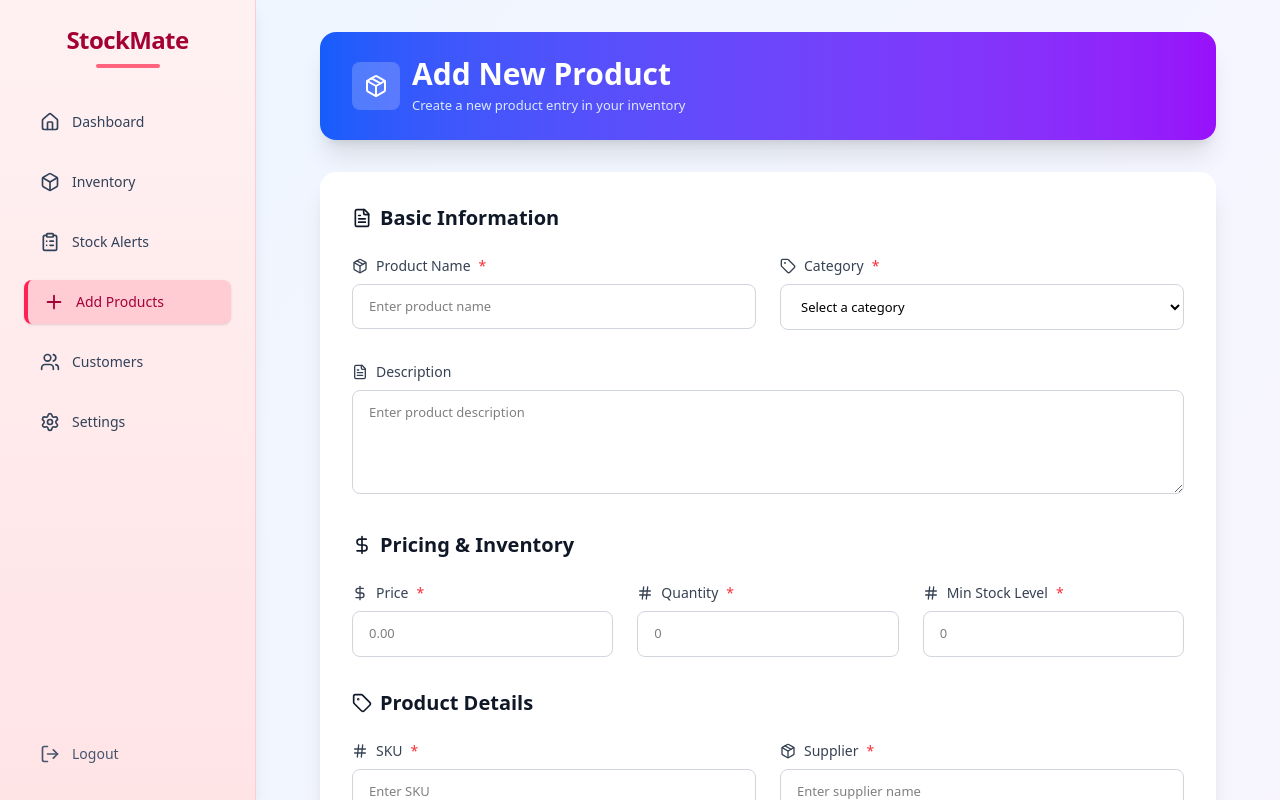
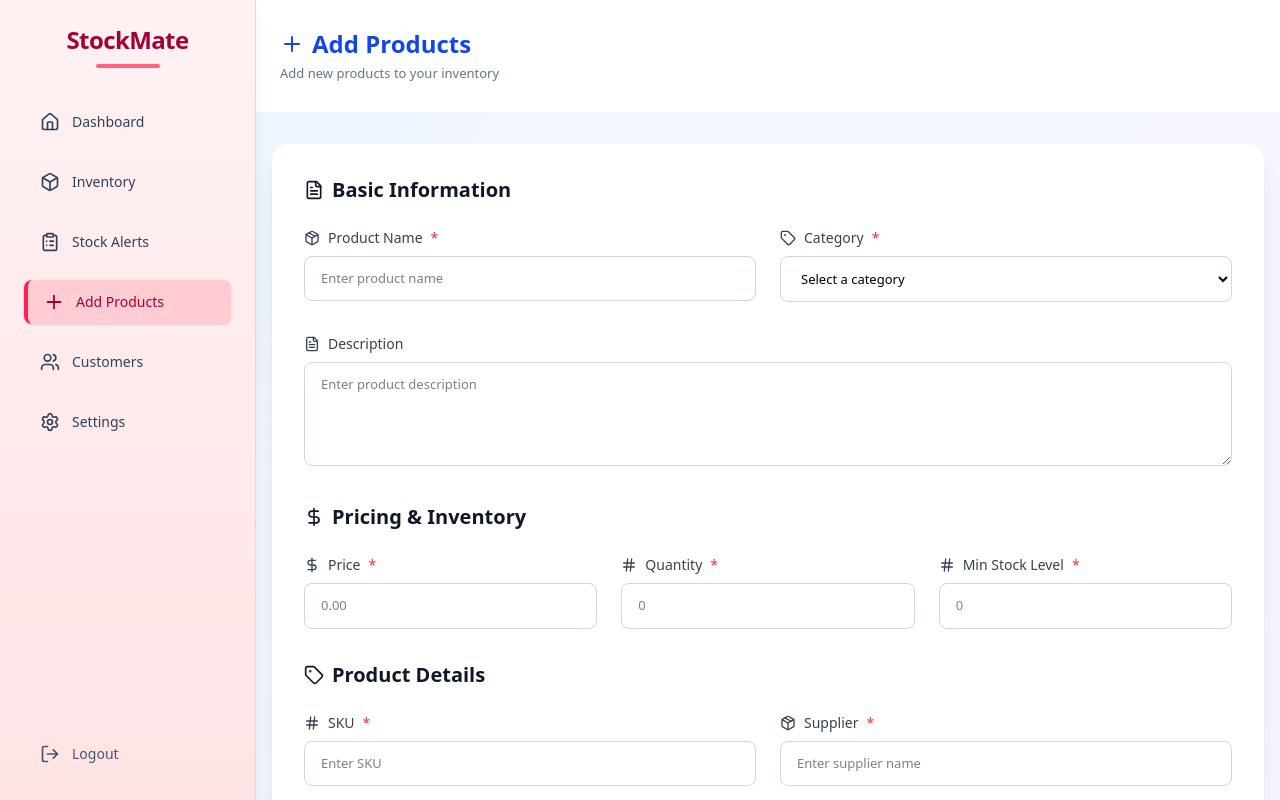
Before and after one commit to daysuwaa/stockmate, a Next.js app: page /add-product in a window 1280 px wide. Built offline with nearby package versions, Linux system fonts and the light colour scheme.

Commit message:
feat: add Header component for product addition page and update layout in page.tsx

```diff
--- a/src/app/add-product/AddProduct.tsx
+++ b/src/app/add-product/AddProduct.tsx
@@ -163,7 +163,9 @@
   placeholder,
   required = false,
   min,
-    step
+  step,
+//   value,
+//   onChange
 }: {
   name: string;
   label: string;
@@ -173,6 +175,8 @@
   required?: boolean;
   min?: string;
   step?: string;
+//   value?: string | number;
+//   onChange: (e: React.ChangeEvent<HTMLInputElement>) => void;
 }) => (
   <div className="space-y-2">
     <label htmlFor={name} className="flex items-center gap-2 text-sm font-medium text-gray-700">
@@ -185,8 +189,8 @@
         type={type}
         id={name}
         name={name}
-          value={formData[name as keyof typeof formData] as string}
-          onChange={handleInputChange}
+        // value={value}
+        // onChange={onChange}
         placeholder={placeholder}
         min={min}
         step={step}
@@ -231,24 +235,9 @@
 
   return (
     <div className="min-h-screen bg-gradient-to-br from-blue-50 to-purple-50 py-8 px-4">
-      <div className="max-w-4xl mx-auto">
-        {/* Header */}
-        <div className="bg-white rounded-2xl shadow-xl overflow-hidden mb-8">
-          <div className="bg-gradient-to-r from-blue-600 to-purple-600 px-8 py-6">
-            <div className="flex items-center gap-3">
-              <div className="w-12 h-12 bg-white/20 rounded-lg flex items-center justify-center">
-                <Package className="w-6 h-6 text-white" />
-              </div>
-              <div>
-                <h1 className="text-3xl font-bold text-white">Add New Product</h1>
-                <p className="text-blue-100 mt-1">Create a new product entry in your inventory</p>
-              </div>
-            </div>
-          </div>
-        </div>
-
+      <div className="max-w-5xl mx-auto">
         {/* Form */}
-        <div className="bg-white rounded-2xl shadow-xl overflow-hidden">
+        <div className="bg-white rounded-2xl w-full shadow-xl overflow-hidden">
           <div className="p-8 space-y-8">
             {/* Basic Information */}
             <div>
@@ -262,8 +251,11 @@
                   label="Product Name"
                   icon={Package}
                   placeholder="Enter product name"
+                //   value={formData.productName}
+                //   onChange={handleInputChange}
                   required
                 />
+
                 <div className="space-y-2">
                   <label className="flex items-center gap-2 text-sm font-medium text-gray-700">
                     <Tag className="w-4 h-4" />
@@ -324,6 +316,8 @@
                  required
                  min="0"
                  step="0.01"
+                //  value={formData.price}
+                //  onChange={handleInputChange}
 />
                 <InputField
                   name="quantity"
@@ -333,6 +327,8 @@
                   placeholder="0"
                   required
                   min="0"
+                //   value={formData.quantity}
+                //   onChange={handleInputChange}
                 />
                 <InputField
                   name="minStockLevel"
@@ -342,6 +338,8 @@
                   placeholder="0"
                   required
                   min="0"
+                //   value={formData.minStockLevel}
+                //   onChange={handleInputChange}
                 />
               </div>
             </div>
@@ -359,11 +357,15 @@
                   icon={Hash}
                   placeholder="Enter SKU"
                   required
+                //   value={formData.sku}
+                //   onChange={handleInputChange}
                 />
                 <InputField
                   name="supplier"
                   label="Supplier"
                   icon={Package}
+                //   value={formData.supplier}
+                //   onChange={handleInputChange}
                   placeholder="Enter supplier name"
                   required
                 />
@@ -371,12 +373,16 @@
                   name="expiryDate"
                   label="Expiry Date"
                   type="date"
+                //   value={formData.expiryDate}
+                //   onChange={handleInputChange}
                   icon={Calendar}
                 />
                 <InputField
                   name="tags"
                   label="Tags"
                   icon={Tag}
+                //   value={formData.tags}
+                //   onChange={handleInputChange}
                   placeholder="Enter tags separated by commas"
                 />
               </div>
--- /dev/null
+++ b/src/app/add-product/Header.tsx
@@ -0,0 +1,23 @@
+"use client"
+import React from 'react';
+import { PlusIcon } from 'lucide-react';
+
+const Header = () => {
+  return (
+    <div className='mt-20 lg:mt-0 bg-white px-6 py-7'>
+      <div className='flex items-center justify-between'>
+        <div className="flex flex-col md:flex-row md:items-center md:justify-between gap-4">
+          <div>
+            <h1 className="text-2xl font-bold text-blue-700 flex items-center">
+              <span className='mr-2'><PlusIcon /></span>Add Products
+            </h1>
+            <p className="text-slate-500 mt-1">Add new products to your inventory</p>
+          </div>
+        </div>
+
+      </div>
+    </div>
+  );
+};
+
+export default Header;
--- a/src/app/add-product/page.tsx
+++ b/src/app/add-product/page.tsx
@@ -1,12 +1,14 @@
 import React from 'react'
 import Sidebar from '../components/Sidebar'
 import AddProducts from './AddProduct'
+import Header from './Header'
 
 const page = () => {
   return (
     <div className="flex h-screen">
       <Sidebar/>
       <div className="flex-1 overflow-y-auto lg:ml-[16rem]">
+        <Header/>
       <AddProducts/>
       </div>
 
--- a/src/app/inventory/InventoryManagement.tsx
+++ b/src/app/inventory/InventoryManagement.tsx
@@ -303,19 +303,19 @@
                     <ActionButton
                     icon={Eye}
                     onClick={() => openModal('view', item)}
-                    className="hover:bg-blue-100 hover:text-blue-600"
+                    className="hover:bg-blue-100 hover:text-blue-600 cursor-pointer"
                     title="View Details"
                     />
                     <ActionButton
                     icon={Edit}
                     onClick={() => openModal('edit', item)}
-                    className="hover:bg-green-100 hover:text-green-600"
+                    className="hover:bg-green-100 hover:text-green-600 cursor-pointer"
                     title="Edit Item"
                     />
                     <ActionButton
                     icon={Trash2}
                     onClick={() => openModal('delete', item)}
-                    className="hover:bg-red-100 hover:text-red-600"
+                    className="hover:bg-red-100 hover:text-red-600 cursor-pointer"
                     title="Delete Item"
                      />
                     </div>
--- a/src/app/inventory/Modal.tsx
+++ b/src/app/inventory/Modal.tsx
@@ -20,7 +20,7 @@
         {children}
         <button
           onClick={onClose}
-          className="absolute top-3  right-3 text-gray-500 hover:text-gray-800"
+          className="absolute top-3 text-3xl cursor-pointer  right-3 text-gray-500 hover:text-gray-800"
         >
           &times;
         </button>
```
Lines whose indentation alone changed are shown as unchanged.
